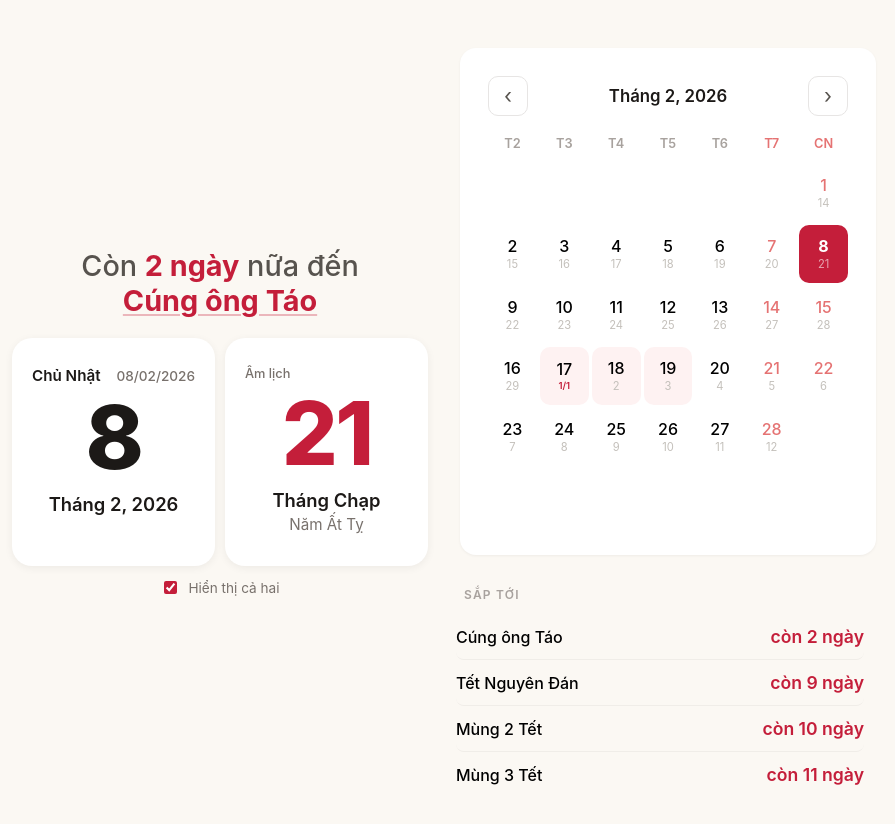
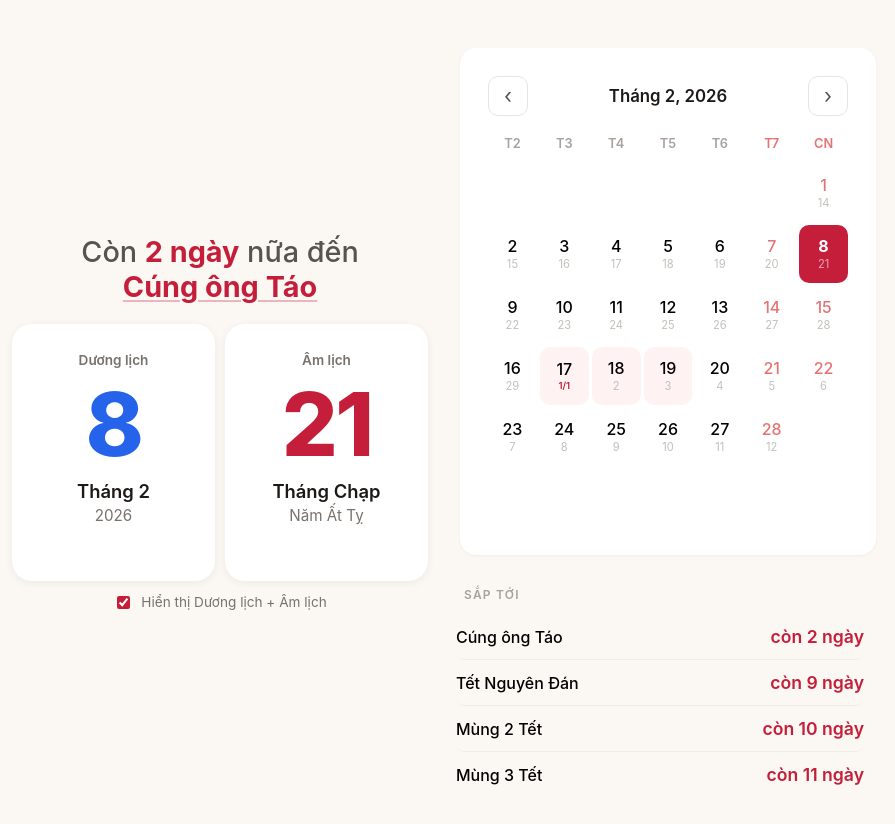
Before and after one commit to thethongngu/amlich, a SvelteKit app: page / in a window 1280 px wide. Shown: the top 824 px of the page, without its empty margins (196-1091 px from the left). Built offline with nearby package versions, Linux system fonts and the light colour scheme.

Commit message:
both calendar

```diff
--- a/src/routes/+page.svelte
+++ b/src/routes/+page.svelte
@@ -59,7 +59,6 @@
 		selectDate(day, month, year);
 	}
 
-	const pad = (n: number) => String(n).padStart(2, '0');
 	const isCurrentMonth = $derived(calMonth === today.solarMonth && calYear === today.solarYear);
 	const isSelectedToday = $derived(
 		selectedDay === today.solarDay && selectedMonth === today.solarMonth && selectedYear === today.solarYear
@@ -81,48 +80,35 @@
 		{/if}
 		<div class="hero-cards">
 			<section class="hero solar-card" class:hidden={!showBoth}>
-				<div class="hero-top">
-					<span class="dow">{selected.dayOfWeek}</span>
-					<span class="solar-date">{pad(selected.solarDay)}/{pad(selected.solarMonth)}/{selected.solarYear}</span>
-				</div>
-
+				<div class="card-title">Dương lịch</div>
 				<div class="big-day solar-big-day">{selected.solarDay}</div>
-
-				<div class="card-info">Tháng {selected.solarMonth}, {selected.solarYear}</div>
-
+				<div class="card-info">Tháng {selected.solarMonth}</div>
+				<div class="card-sub">{selected.solarYear}</div>
+				<div class="holiday-slot">
 					{#if selected.holiday && selected.holidayType === 'solar'}
 						<div class="holiday solar-holiday">{selected.holiday}</div>
 					{/if}
+				</div>
 			</section>
 
 			<section class="hero lunar-card">
-				{#if !showBoth}
-					<div class="hero-top">
-						<span class="dow">{selected.dayOfWeek}</span>
-						<span class="solar-date">Âm lịch: {pad(selected.lunarDay)}/{pad(selected.lunarMonth)}</span>
-					</div>
-				{:else}
-					<div class="hero-top">
-						<span class="lunar-label">Âm lịch</span>
-					</div>
-				{/if}
-
+				<div class="card-title">Âm lịch</div>
 				<div class="big-day lunar-big-day">{selected.lunarDay}</div>
-
 				<div class="card-info">
 					Tháng {LUNAR_MONTH_NAMES[selected.lunarMonth]}{selected.lunarLeap ? ' (Nhuận)' : ''}
 				</div>
 				<div class="card-sub">Năm {selected.lunarYearName}</div>
-
+				<div class="holiday-slot">
 					{#if selected.holiday && selected.holidayType === 'lunar'}
 						<div class="holiday">{selected.holiday}</div>
 					{/if}
+				</div>
 			</section>
 		</div>
 
 		<label class="toggle-row">
 			<input type="checkbox" bind:checked={showBoth} />
-			<span>Hiển thị cả hai</span>
+			<span>Hiển thị Dương lịch + Âm lịch</span>
 		</label>
 	</div>
 
@@ -195,40 +181,25 @@
 	.hero {
 		flex: 1;
 		text-align: center;
-		padding: 20px 12px 24px;
+		padding: 20px 12px 16px;
 		background: #fff;
 		border-radius: 20px;
 		box-shadow: 0 2px 8px rgba(0, 0, 0, 0.06);
 		min-width: 0;
+		display: flex;
+		flex-direction: column;
+		align-items: center;
 	}
 
 	.hero.hidden {
 		display: none;
 	}
 
-	.hero-top {
-		display: flex;
-		justify-content: space-between;
-		align-items: baseline;
-		margin-bottom: 4px;
-	}
-
-	.dow {
+	.card-title {
 		font-size: 0.85rem;
 		font-weight: 600;
-		color: #1C1917;
-	}
-
-	.solar-date {
-		font-size: 0.8rem;
 		color: #78716C;
-		font-weight: 500;
-	}
-
-	.lunar-label {
-		font-size: 0.8rem;
-		color: #78716C;
-		font-weight: 500;
+		margin-bottom: 4px;
 	}
 
 	.big-day {
@@ -240,7 +211,7 @@
 	}
 
 	.solar-big-day {
-		color: #1C1917;
+		color: #2563EB;
 	}
 
 	.lunar-big-day {
@@ -259,20 +230,27 @@
 		margin-top: 2px;
 	}
 
+	.holiday-slot {
+		min-height: 36px;
+		display: flex;
+		align-items: center;
+		margin-top: auto;
+		padding-top: 8px;
+	}
+
 	.holiday {
 		display: inline-block;
 		font-size: 0.85rem;
 		color: #C41E3A;
 		font-weight: 600;
-		margin-top: 12px;
 		padding: 4px 12px;
 		background: #FEF2F2;
 		border-radius: 20px;
 	}
 
 	.solar-holiday {
-		color: #1C1917;
-		background: #F5F5F4;
+		color: #2563EB;
+		background: #EFF6FF;
 	}
 
 	.toggle-row {
@@ -581,15 +559,7 @@
 		}
 
 		.hero {
-			padding: 28px 20px 32px;
-		}
-
-		.dow {
-			font-size: 0.95rem;
-		}
-
-		.solar-date {
-			font-size: 0.85rem;
+			padding: 28px 20px 20px;
 		}
 
 		.big-day {
@@ -608,7 +578,6 @@
 
 		.holiday {
 			font-size: 0.95rem;
-			margin-top: 16px;
 			padding: 6px 16px;
 		}
 
```
Lines whose indentation alone changed are shown as unchanged.
